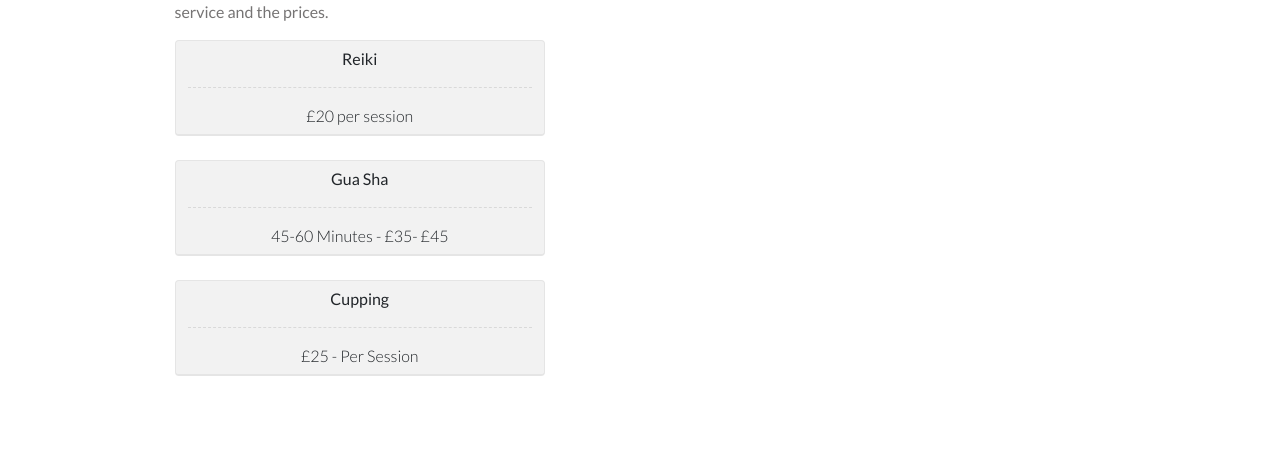
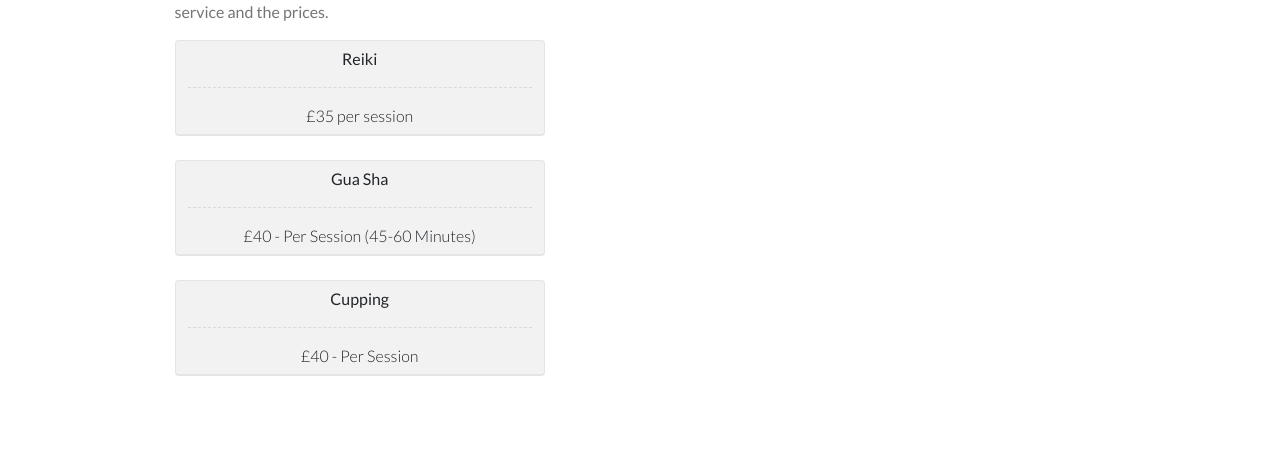
Before and after one commit to Eli-Nathan/deborahholistics, a Jekyll site: the page built from index.html, in a window 1280 px wide and 900 px high, scrolled down 743 px. Shown: the part 154-605 px from the top of the window. Built offline with Jekyll 4.4.1, drawn with Linux system fonts in a browser that asks for light colours; Markdown is read by kramdown in place of the engine named in the settings.

Commit message:
Update pricing

```diff
--- a/docs/index.html
+++ b/docs/index.html
@@ -79,9 +79,9 @@ j=d.createElement(s),dl=l!='dataLayer'?'&l='+l:'';j.async=true;j.src=
         <h3>The services I offer</h3>
         <p>I offer a range of services designed to relax and cleanse. Please click the buttons to display each service and the prices.</p>
         <div class="nav nav-tabs" id="nav-tab" role="tablist">
-          <a class="btn btn-light mb-4" id="reiki-tab" data-toggle="pill" href="#reiki" role="tab" aria-controls="reiki">Reiki<hr><span class="price">£20 per session</span></a>
-          <a class="btn btn-light mb-4" id="gua-sha-tab" data-toggle="pill" href="#gua-sha" role="tab" aria-controls="gua-sha">Gua Sha<hr><span class="price">45-60 Minutes - £35- £45</span></a>
-          <a class="btn btn-light mb-4" id="cupping-tab" data-toggle="pill" href="#cupping" role="tab" aria-controls="cupping">Cupping<hr><span class="price">£25 - Per Session</span></a>
+          <a class="btn btn-light mb-4" id="reiki-tab" data-toggle="pill" href="#reiki" role="tab" aria-controls="reiki">Reiki<hr><span class="price">£35 per session</span></a>
+          <a class="btn btn-light mb-4" id="gua-sha-tab" data-toggle="pill" href="#gua-sha" role="tab" aria-controls="gua-sha">Gua Sha<hr><span class="price">£40 - Per Session (45-60 Minutes)</span></a>
+          <a class="btn btn-light mb-4" id="cupping-tab" data-toggle="pill" href="#cupping" role="tab" aria-controls="cupping">Cupping<hr><span class="price">£40 - Per Session</span></a>
         </div>
       </div>
       <div class="col-md-7">
--- a/docs/sitemap.xml
+++ b/docs/sitemap.xml
@@ -9,7 +9,7 @@
       <url>
         <loc>https://deborahholistics.co.uk/</loc>
 
-          <lastmod>2019-05-19T08:46:33+01:00</lastmod>
+          <lastmod>2019-05-19T16:45:08+01:00</lastmod>
 
       </url>
 
--- a/index.html
+++ b/index.html
@@ -34,9 +34,9 @@ current: home
         <h3>The services I offer</h3>
         <p>I offer a range of services designed to relax and cleanse. Please click the buttons to display each service and the prices.</p>
         <div class="nav nav-tabs" id="nav-tab" role="tablist">
-          <a class="btn btn-light mb-4" id="reiki-tab" data-toggle="pill" href="#reiki" role="tab" aria-controls="reiki">Reiki<hr><span class="price">£20 per session</span></a>
-          <a class="btn btn-light mb-4" id="gua-sha-tab" data-toggle="pill" href="#gua-sha" role="tab" aria-controls="gua-sha">Gua Sha<hr><span class="price">45-60 Minutes - £35- £45</span></a>
-          <a class="btn btn-light mb-4" id="cupping-tab" data-toggle="pill" href="#cupping" role="tab" aria-controls="cupping">Cupping<hr><span class="price">£25 - Per Session</span></a>
+          <a class="btn btn-light mb-4" id="reiki-tab" data-toggle="pill" href="#reiki" role="tab" aria-controls="reiki">Reiki<hr><span class="price">£35 per session</span></a>
+          <a class="btn btn-light mb-4" id="gua-sha-tab" data-toggle="pill" href="#gua-sha" role="tab" aria-controls="gua-sha">Gua Sha<hr><span class="price">£40 - Per Session (45-60 Minutes)</span></a>
+          <a class="btn btn-light mb-4" id="cupping-tab" data-toggle="pill" href="#cupping" role="tab" aria-controls="cupping">Cupping<hr><span class="price">£40 - Per Session</span></a>
         </div>
       </div>
       <div class="col-md-7">
```
